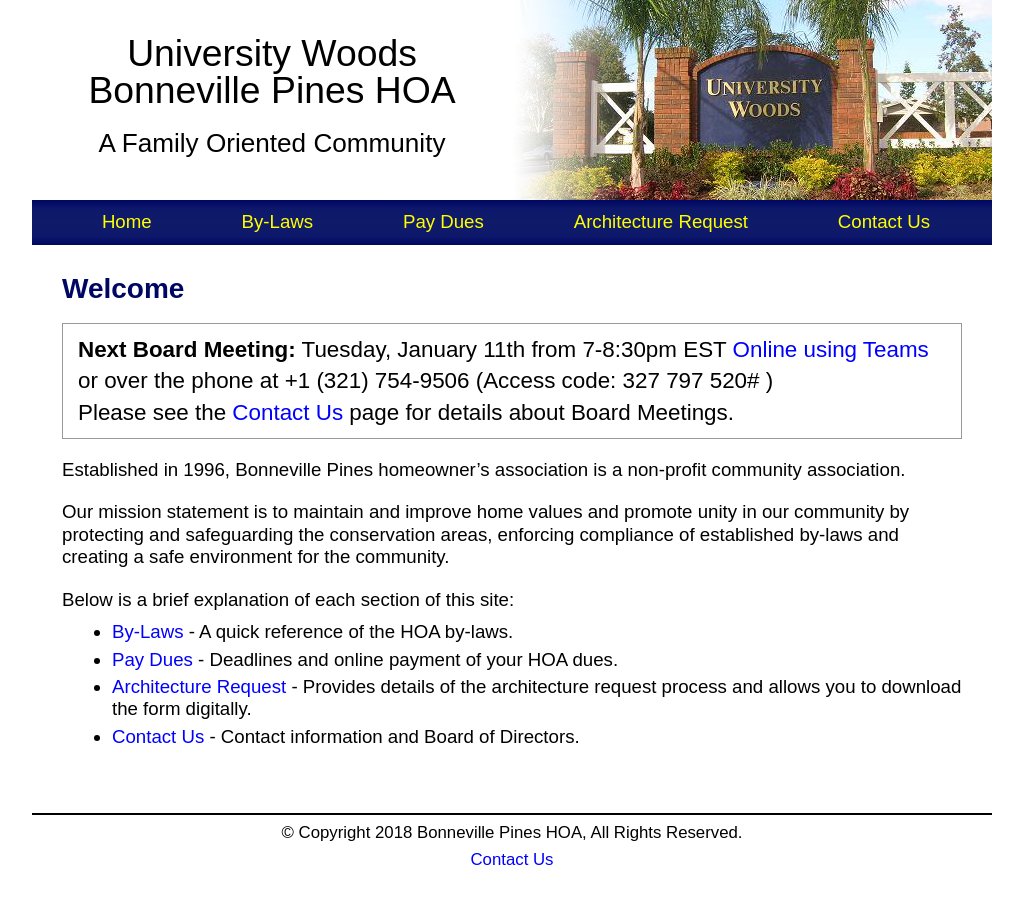
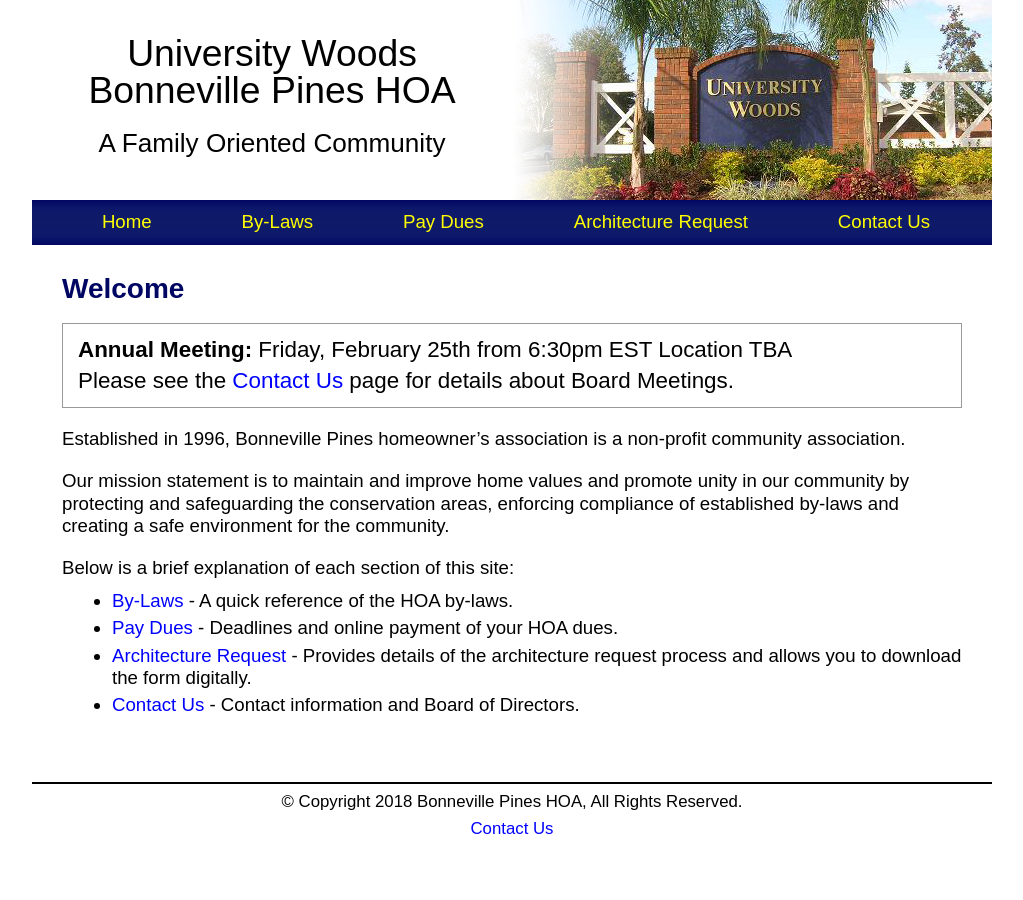
Before and after one commit to bphoa/website, a Jekyll site: the page built from index.md, in a window 1280 px wide. Shown: the whole page, without its empty margins (128-1151 px from the left). Built offline with Jekyll 4.4.1, drawn with Linux system fonts in a browser that asks for light colours.

Commit message:
Add Annual Meeting notice with TBA location

```diff
--- a/index.md
+++ b/index.md
@@ -3,7 +3,7 @@ layout: page
 title: Welcome
 ---
 
-**Next Board Meeting:** Tuesday, January 11th from 7-8:30pm EST [Online using Teams](https://teams.microsoft.com/l/meetup-join/19%3ameeting_NTI3ZGZlMmUtNzljMy00MjQyLThmZWItNmQ1NGQ4ZWI1NTM1%40thread.v2/0?context=%7b%22Tid%22%3a%22a1cf3136-ea50-4354-ad39-345d96aeab4c%22%2c%22Oid%22%3a%222bc7e669-8d10-42dc-9b65-50ce9c280aba%22%7d) or over the phone at +1 (321) 754-9506  (Access code: 327 797 520# )\\
+**Annual Meeting:** Friday, February 25th from 6:30pm EST Location TBA\\
 Please see the [Contact Us](contact) page for details about Board Meetings.
 {: .alert}
 
```
